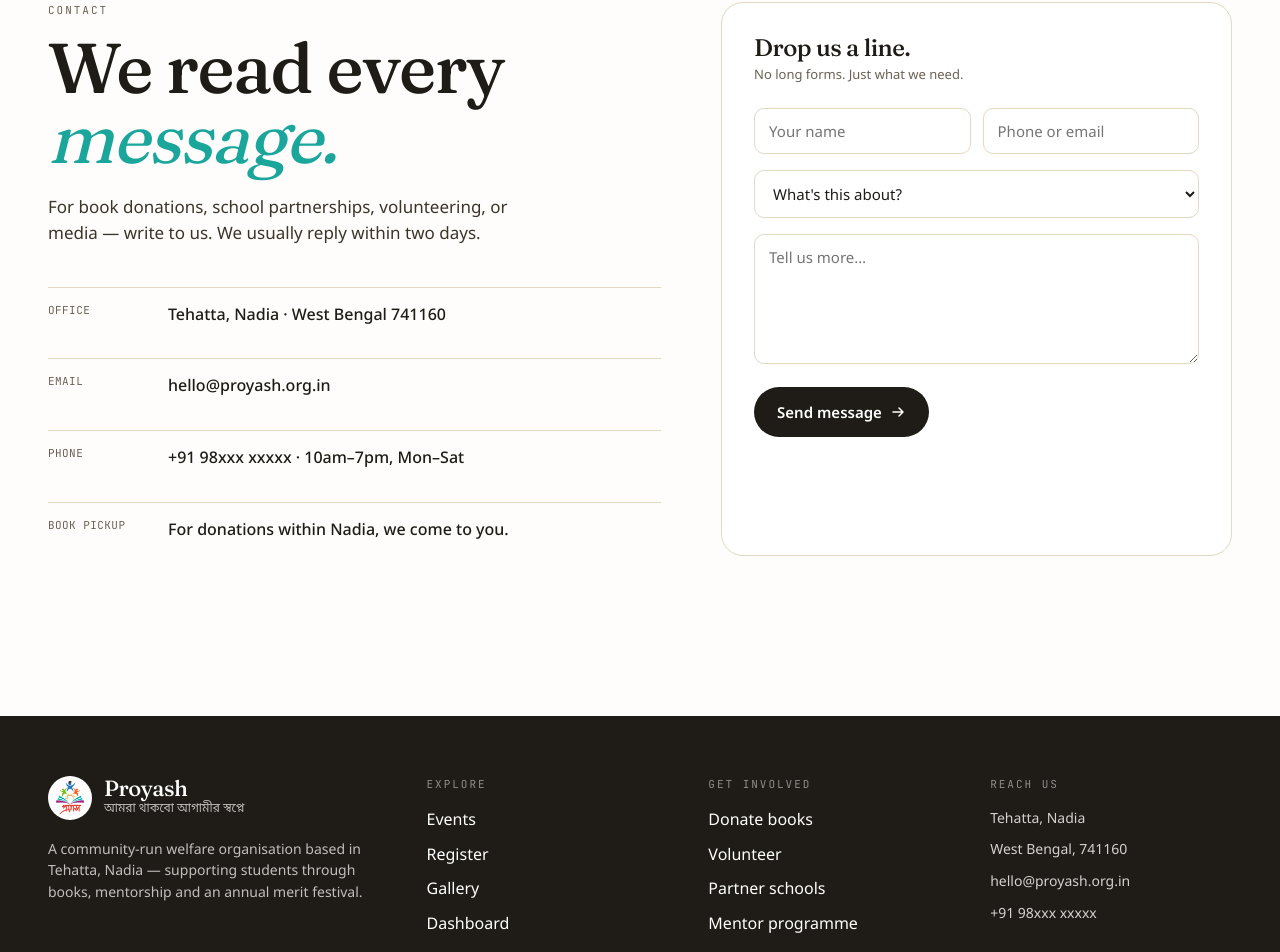
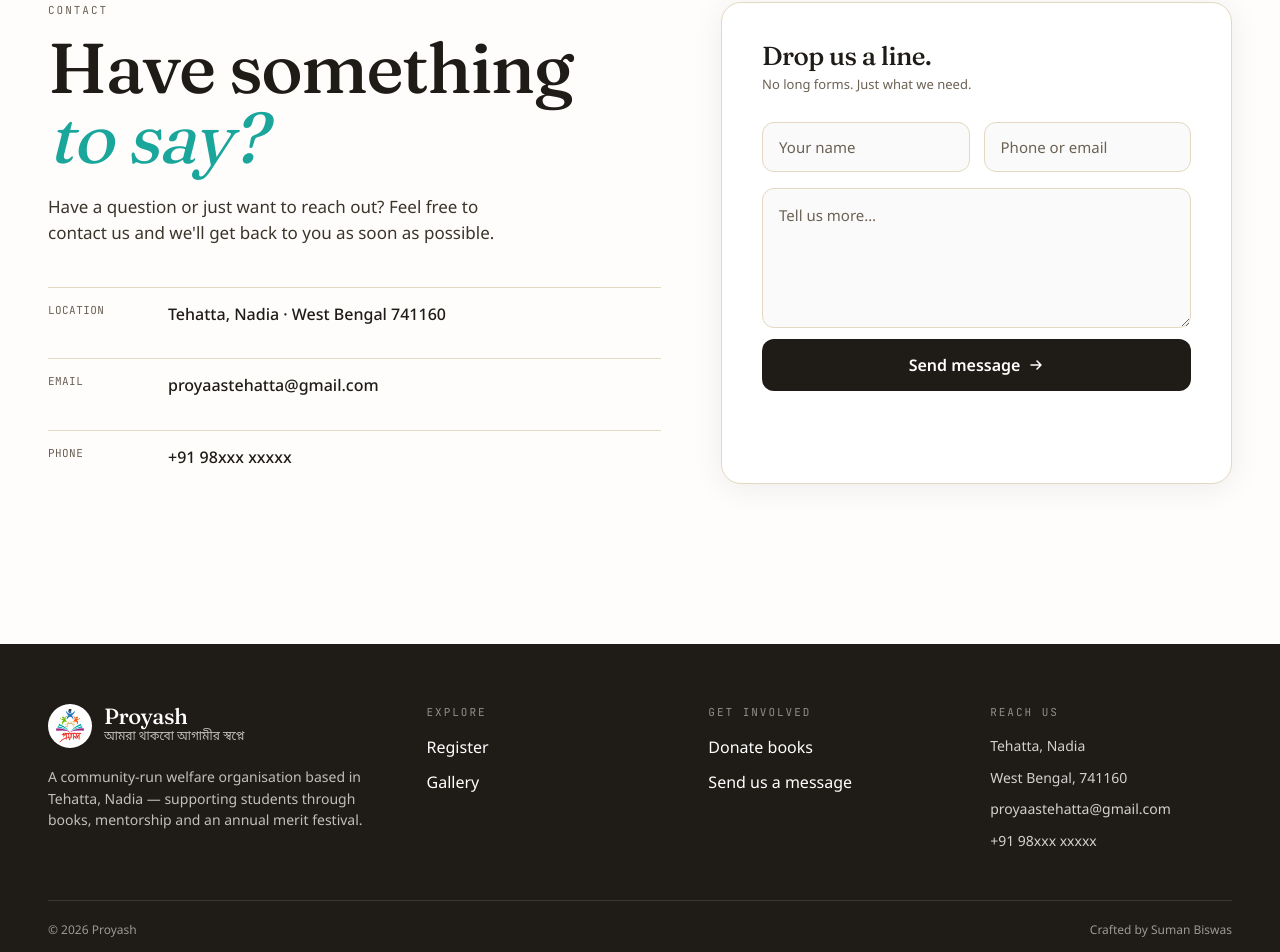
Before and after one commit to sumanbiswas7/prayash, a React (Vite) app: page /contact in a window 1280 px wide. Shown: the part 139-1091 px from the top of the page. Built offline with nearby package versions, Linux system fonts and the light colour scheme.

Commit message:
feat: enhance footer and contact sections with new styles and content updates

```diff
--- a/src/components/Footer.scss
+++ b/src/components/Footer.scss
@@ -91,6 +91,25 @@
   opacity: 0.55;
 }
 
+.footer__developer {
+  display: inline-flex;
+  align-items: center;
+  gap: 5px;
+  color: inherit;
+  text-decoration: none;
+  transition: opacity 0.2s;
+
+  &:hover {
+    opacity: 0.8;
+    text-decoration: underline;
+  }
+}
+
+.footer__developer-icon {
+  font-family: monospace;
+  font-size: 11px;
+}
+
 @media (max-width: $bp-tablet) {
   .footer__grid {
     grid-template-columns: 1fr 1fr;
--- a/src/components/Footer.tsx
+++ b/src/components/Footer.tsx
@@ -26,11 +26,11 @@
           <div>
             <div className="footer__col-heading">Explore</div>
             <div className="stack" style={{ '--gap': '10px' } as React.CSSProperties}>
-              <div>
+              {/* <div>
                 <a onClick={() => setPage('events')} className="footer__nav-link">
                   Events
                 </a>
-              </div>
+              </div> */}
               <div>
                 <a onClick={() => setPage('register')} className="footer__nav-link">
                   Register
@@ -41,20 +41,18 @@
                   Gallery
                 </a>
               </div>
-              <div>
+              {/* <div>
                 <a onClick={() => setPage('dashboard')} className="footer__nav-link">
                   Dashboard
                 </a>
-              </div>
+              </div> */}
             </div>
           </div>
           <div>
             <div className="footer__col-heading">Get involved</div>
             <div className="stack" style={{ '--gap': '10px' } as React.CSSProperties}>
               <div>Donate books</div>
-              <div>Volunteer</div>
-              <div>Partner schools</div>
-              <div>Mentor programme</div>
+              <div>Send us a message</div>
             </div>
           </div>
           <div>
@@ -65,15 +63,22 @@
             >
               <div>Tehatta, Nadia</div>
               <div>West Bengal, 741160</div>
-              <div>hello@proyash.org.in</div>
+              <div>proyaastehatta@gmail.com</div>
               <div>+91 98xxx xxxxx</div>
             </div>
           </div>
         </div>
         <hr className="footer__divider" />
         <div className="footer__bottom">
-          <div>© 2026 Proyash Manab Kalyan Sangathan · Reg. S/2L/12489</div>
-          <div>Built with care in Nadia</div>
+          <div>© 2026 Proyash</div>
+          <a
+            href="https://sumanx.com"
+            target="_blank"
+            rel="noopener noreferrer"
+            className="footer__developer"
+          >
+            Crafted by Suman Biswas
+          </a>
         </div>
       </div>
     </footer>
--- a/src/pages/Contact.scss
+++ b/src/pages/Contact.scss
@@ -58,54 +58,71 @@
 /* ===== Contact form card ===== */
 
 .contact-form {
-  padding: 32px;
+  padding: 40px;
+  border-radius: 20px;
+  box-shadow: 0 4px 32px rgba(0, 0, 0, 0.07);
 }
 
 .contact-form__title {
-  font-size: 24px;
+  font-size: 26px;
   margin-bottom: 4px;
 }
 
 .contact-form__desc {
   margin-top: 0;
-  margin-bottom: 24px;
+  margin-bottom: 28px;
 }
 
 .contact-form__input-row {
-  gap: 12px;
+  gap: 14px;
 }
 
-.contact-form__input {
-  padding: 12px 14px;
-  border-radius: 10px;
-  border: 1px solid var(--rule);
-  background: var(--paper);
+.contact-form__input,
+.contact-form__textarea {
+  padding: 14px 16px;
+  border-radius: 12px;
+  border: 1.5px solid var(--rule);
+  background: var(--surface, #fafafa);
   font-size: 15px;
   width: 100%;
-}
+  outline: none;
+  transition: border-color 0.2s ease, box-shadow 0.2s ease;
+  color: var(--ink);
+  font-family: inherit;
 
-.contact-form__select {
-  padding: 12px 14px;
-  border-radius: 10px;
-  border: 1px solid var(--rule);
-  background: var(--paper);
-  font-size: 15px;
-  width: 100%;
+  &::placeholder {
+    color: var(--ink-3, #aaa);
+  }
+
+  &:focus {
+    border-color: var(--teal);
+    box-shadow: 0 0 0 3px color-mix(in srgb, var(--teal) 15%, transparent);
+  }
 }
 
 .contact-form__textarea {
-  padding: 12px 14px;
-  border-radius: 10px;
-  border: 1px solid var(--rule);
-  background: var(--paper);
-  font-size: 15px;
-  min-height: 130px;
+  min-height: 140px;
   resize: vertical;
-  width: 100%;
+  line-height: 1.6;
 }
 
 .contact-form__submit {
   justify-content: center;
+  width: 100%;
+  margin-top: 4px;
+  border-radius: 12px;
+  font-size: 16px;
+  padding: 14px 24px;
+  transition: opacity 0.2s ease, transform 0.15s ease;
+
+  &:hover {
+    opacity: 0.9;
+    transform: translateY(-1px);
+  }
+
+  &:active {
+    transform: translateY(0);
+  }
 }
 
 /* ===== Media queries ===== */
--- a/src/pages/Contact.tsx
+++ b/src/pages/Contact.tsx
@@ -9,25 +9,21 @@
           <div>
             <div className="eyebrow contact-layout__eyebrow">Contact</div>
             <h1 className="display contact-layout__title">
-              We read every
+              Have something
               <br />
-              <span className="contact-layout__title-accent">message.</span>
+              <span className="contact-layout__title-accent">to say?</span>
             </h1>
             <p className="contact-layout__desc">
-              For book donations, school partnerships, volunteering, or media — write to us. We
-              usually reply within two days.
+              Have a question or just want to reach out? Feel free to contact us and we'll get back
+              to you as soon as possible.
             </p>
             <div
               className="stack contact-layout__items"
               style={{ '--gap': '18px' } as React.CSSProperties}
             >
-              <ContactItem label="Office" value="Tehatta, Nadia · West Bengal 741160" />
-              <ContactItem label="Email" value="hello@proyash.org.in" />
-              <ContactItem label="Phone" value="+91 98xxx xxxxx · 10am–7pm, Mon–Sat" />
-              <ContactItem
-                label="Book pickup"
-                value="For donations within Nadia, we come to you."
-              />
+              <ContactItem label="Location" value="Tehatta, Nadia · West Bengal 741160" />
+              <ContactItem label="Email" value="proyaastehatta@gmail.com" />
+              <ContactItem label="Phone" value="+91 98xxx xxxxx" />
             </div>
           </div>
 
@@ -45,14 +41,6 @@
                   className="contact-form__input"
                 />
               </div>
-              <select className="contact-form__select">
-                <option>What's this about?</option>
-                <option>Donating books</option>
-                <option>Volunteering</option>
-                <option>School partnership</option>
-                <option>Event question</option>
-                <option>Other</option>
-              </select>
               <textarea
                 placeholder="Tell us more…"
                 className="contact-form__textarea"
--- a/src/pages/Gallery.scss
+++ b/src/pages/Gallery.scss
@@ -1,10 +1,9 @@
 $bp-mobile: 768px;
-$bp-small: 480px;
 
 /* ===== Gallery section ===== */
 
 .gallery-section {
-  padding: 64px 0 32px;
+  padding: 64px 0 80px;
 }
 
 /* ===== Gallery header ===== */
@@ -73,37 +72,184 @@
 .gallery-photo-grid {
   display: grid;
   grid-template-columns: repeat(3, 1fr);
-  gap: 14px;
-  grid-auto-rows: minmax(200px, auto);
+  gap: 10px;
+  // no dense — ordering drives the alternating row pattern
 }
 
-.gallery-wide {
-  grid-column: span 2;
+.gallery-photo {
+  position: relative;
+  overflow: hidden;
+  border-radius: var(--radius-lg);
+  cursor: pointer;
+
+  img {
+    display: block;
+    width: 100%;
+    height: 100%;
+    object-fit: cover;
+    transition: transform 0.5s ease;
+  }
+
+  &:hover img {
+    transform: scale(1.04);
+  }
+
+  // 3/2 landscape + 3/4 portrait = equal row height in a 3-col grid
+  &--landscape {
+    grid-column: span 2;
+    aspect-ratio: 3 / 2;
+  }
+
+  &--portrait {
+    grid-column: span 1;
+    aspect-ratio: 3 / 4;
+  }
 }
 
-/* ===== Stats bar ===== */
-
-.gallery-stats {
-  margin-top: 48px;
-  padding: 32px 36px;
-  background: var(--paper);
-  border: 1px solid var(--rule);
-  border-radius: var(--radius-lg);
+.gallery-photo__caption {
+  position: absolute;
+  bottom: 0;
+  left: 0;
+  right: 0;
+  padding: 32px 14px 12px;
+  background: linear-gradient(to top, rgba(0, 0, 0, 0.6), transparent);
+  color: #fff;
+  font-size: 11px;
+  font-family: var(--mono);
+  text-transform: uppercase;
+  letter-spacing: 0.07em;
+  pointer-events: none;
 }
 
-.gallery-stats__grid {
-  display: grid;
-  grid-template-columns: repeat(4, 1fr);
-  gap: 24px;
+/* ===== Empty state ===== */
+
+.gallery-empty {
+  padding: 80px 0;
+  text-align: center;
+  color: var(--ink-3);
 }
 
-.gallery-stats__eyebrow {
-  margin-bottom: 6px;
+.gallery-empty__year {
+  font-size: 96px;
+  opacity: 0.12;
+  display: block;
+  line-height: 1;
 }
 
-.gallery-stats__n {
-  font-size: 40px;
+.gallery-empty__msg {
+  margin-top: 16px;
+  font-size: 17px;
+}
+
+/* ===== Lightbox ===== */
+
+.gallery-lightbox {
+  position: fixed;
+  inset: 0;
+  z-index: 200;
+  background: rgba(0, 0, 0, 0.92);
+  backdrop-filter: blur(6px);
+  display: flex;
+  align-items: center;
+  justify-content: center;
+}
+
+.gallery-lightbox__close {
+  position: absolute;
+  top: 20px;
+  right: 20px;
+  width: 44px;
+  height: 44px;
+  border-radius: 50%;
+  background: rgba(255, 255, 255, 0.1);
+  color: #fff;
+  font-size: 26px;
   line-height: 1;
+  display: grid;
+  place-items: center;
+  border: none;
+  cursor: pointer;
+  transition: background 0.2s;
+
+  &:hover {
+    background: rgba(255, 255, 255, 0.2);
+  }
+}
+
+.gallery-lightbox__nav {
+  position: absolute;
+  top: 50%;
+  transform: translateY(-50%);
+  width: 52px;
+  height: 52px;
+  border-radius: 50%;
+  background: rgba(255, 255, 255, 0.1);
+  color: #fff;
+  font-size: 32px;
+  line-height: 1;
+  display: grid;
+  place-items: center;
+  border: none;
+  cursor: pointer;
+  transition: background 0.2s;
+  z-index: 1;
+
+  &:hover {
+    background: rgba(255, 255, 255, 0.2);
+  }
+
+  &--prev { left: 24px; }
+  &--next { right: 24px; }
+}
+
+@keyframes lb-slide-next {
+  from { opacity: 0; transform: translateX(48px); }
+  to   { opacity: 1; transform: translateX(0); }
+}
+
+@keyframes lb-slide-prev {
+  from { opacity: 0; transform: translateX(-48px); }
+  to   { opacity: 1; transform: translateX(0); }
+}
+
+.gallery-lightbox__frame {
+  display: flex;
+  flex-direction: column;
+  align-items: center;
+  max-width: 90vw;
+  max-height: 90vh;
+
+  img {
+    display: block;
+    max-width: 88vw;
+    max-height: 80vh;
+    object-fit: contain;
+    border-radius: 8px;
+  }
+
+  &--next { animation: lb-slide-next 0.3s ease; }
+  &--prev { animation: lb-slide-prev 0.3s ease; }
+}
+
+.gallery-lightbox__caption {
+  margin-top: 14px;
+  color: rgba(255, 255, 255, 0.55);
+  font-size: 11px;
+  font-family: var(--mono);
+  text-transform: uppercase;
+  letter-spacing: 0.07em;
+  text-align: center;
+}
+
+.gallery-lightbox__counter {
+  position: absolute;
+  bottom: 20px;
+  left: 50%;
+  transform: translateX(-50%);
+  color: rgba(255, 255, 255, 0.35);
+  font-size: 12px;
+  font-family: var(--mono);
+  letter-spacing: 0.05em;
 }
 
 /* ===== Media queries ===== */
@@ -115,29 +261,20 @@
     gap: 16px;
   }
 
-  .gallery-stats__grid {
-    grid-template-columns: repeat(2, 1fr);
-  }
-
-  .gallery-photo-grid {
-    grid-template-columns: repeat(2, 1fr);
-  }
-
-  .gallery-wide {
-    grid-column: span 2;
-  }
-}
-
-@media (max-width: $bp-small) {
-  .gallery-stats__grid {
-    grid-template-columns: 1fr 1fr;
-  }
-
   .gallery-photo-grid {
     grid-template-columns: 1fr;
   }
 
-  .gallery-wide {
-    grid-column: span 1;
+  .gallery-photo {
+    &--landscape,
+    &--portrait {
+      grid-column: span 1;
+      aspect-ratio: 3 / 2;
+    }
+  }
+
+  .gallery-lightbox__nav {
+    &--prev { left: 10px; }
+    &--next { right: 10px; }
   }
 }
```
Also changed, not shown: src/pages/Gallery.tsx (+124 -39 lines).
